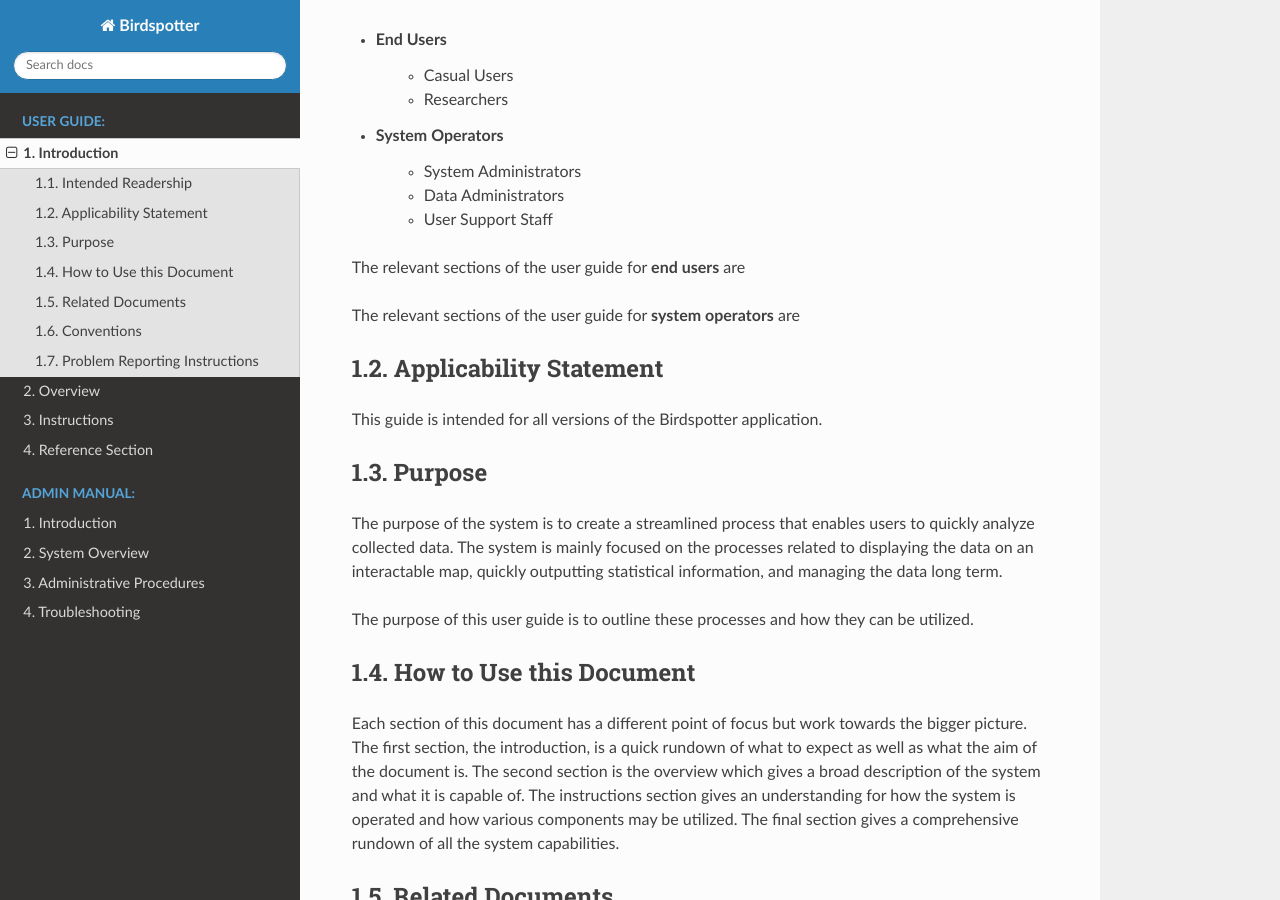
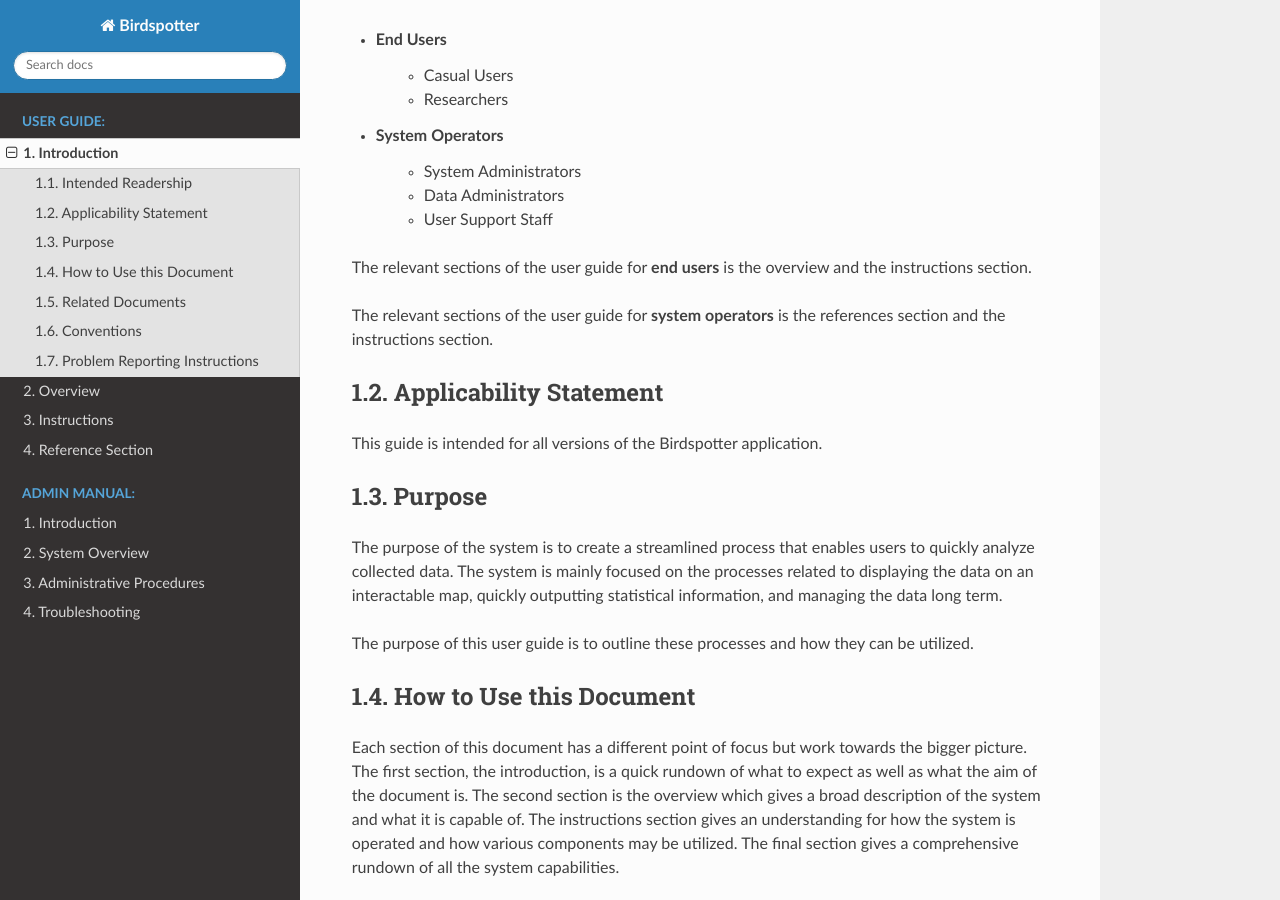
Before and after one commit to birdspotter-project/COS397, a Sphinx documentation site: the page built from docs/source/user_guide/intro.rst, in a window 1280 px wide and 900 px high, scrolled down 308 px. Built offline with Sphinx 7.4.7 and the Read the Docs theme 2.0.0, drawn with Linux system fonts in a browser that asks for light colours.

Commit message:
Update intro.rst
Fix missing info

```diff
--- a/docs/source/user_guide/intro.rst
+++ b/docs/source/user_guide/intro.rst
@@ -17,9 +17,9 @@
 	* Data Administrators
 	* User Support Staff
 
-The relevant sections of the user guide for **end users** are
+The relevant sections of the user guide for **end users** is the overview and the instructions section.
 
-The relevant sections of the user guide for **system operators** are
+The relevant sections of the user guide for **system operators** is the references section and the instructions section.
 
 
 Applicability Statement
```
